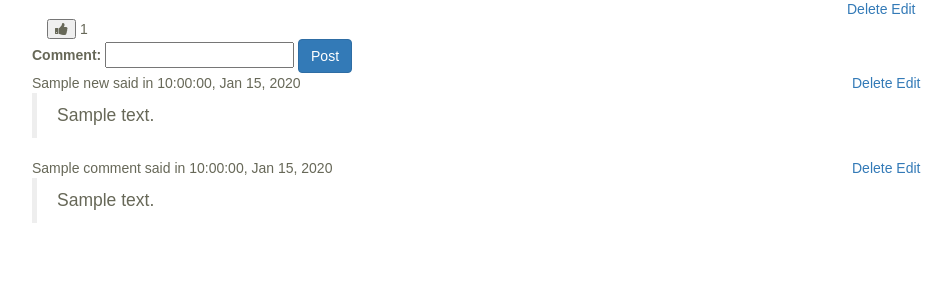
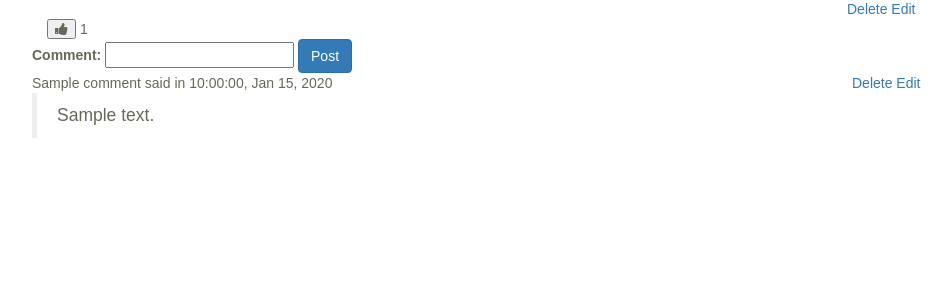
Before and after one commit to dtran39/multi_user_blog, a Python web app: template pages/templates/permalink.html in a window 1280 px wide. Shown: the part 51-351 px from the top of the page, without its empty margins (8-960 px from the left). Run offline with Jinja, Linux system fonts and the light colour scheme; the template is opened without the code that fills it: most values are stand-ins (such as "Sample title", 1, 10 or a date in 2020); some web fonts are replaced.

Commit message:
Deleting post will delete associated likes and comments, removing new comments posted showing because it will be added immediately to db

```diff
--- a/pages/templates/permalink.html
+++ b/pages/templates/permalink.html
@@ -37,18 +37,7 @@
       </div>
   </form>
   <!-- Showing comments -->
-  {% if new %}
-  <div class="row">
-    <div class="col-md-8">
-      {{ new.getUserName() }} said  in {{new.created.strftime("%T, %b %d, %Y")}}
-      <blockquote> {{ new.comment }} </blockquote>
-    </div>
-    <div class="col-md-4">
-      <a class="" href="/blog/deletecomment/{{post.key().id()}}/{{new.key().id()}}">Delete</a>
-      <a class="" href="/blog/editcomment/{{post.key().id()}}/{{new.key().id()}}">Edit</a>
-    </div>
-  </div>
-  {% endif%}
+  {% if comments %}
   {% for c in comments %}
     <div class="row">
     <div class="col-md-8">
@@ -57,9 +46,10 @@
     </div>
     <div class="col-md-4">
       <a class="" href="/blog/deletecomment/{{post.key().id()}}/{{c.key().id()}}">Delete</a>
-      <a class="x" href="/blog/editcomment/{{post.key().id()}}/{{c.key().id()}}">Edit</a>
+      <a class="" href="/blog/editcomment/{{post.key().id()}}/{{c.key().id()}}">Edit</a>
     </div>
   </div>
   {% endfor %}
+  {% endif %}
 </div>
 {% endblock %}
```
Also changed, not shown: main.py (+4 -4 lines), pages/deletepost.py (+7 -0 lines).
